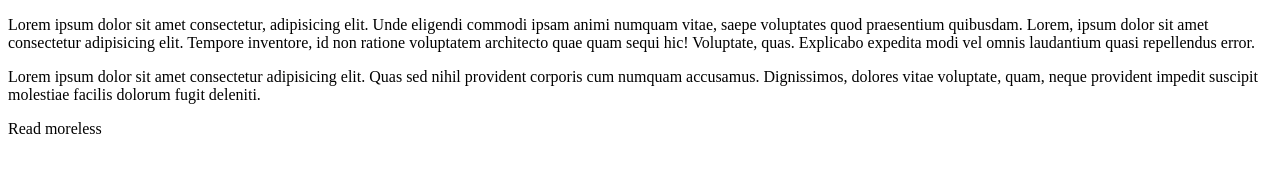
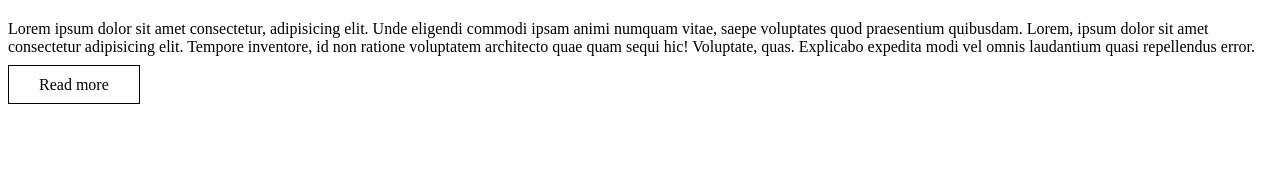
Before and after one commit to SeregaDS/test-test, a plain HTML site: page index2.html in a window 1280 px wide. Drawn offline with nearby package versions, Linux system fonts and the light colour scheme; files that its build step writes are made by us from their sources.

Commit message:
Update index2.html

```diff
--- a/index2.html
+++ b/index2.html
@@ -5,23 +5,29 @@
     <meta http-equiv="X-UA-Compatible" content="IE=edge" />
     <meta name="viewport" content="width=device-width, initial-scale=1.0" />
     <title>Document</title>
-		<link rel="stylesheet" href="./styles.css" />
+    <link rel="stylesheet" href="./styles/styles2.css" />
   </head>
   <body>
     <div class="container">
-			<p
-				>Lorem ipsum dolor sit amet consectetur, adipisicing elit. Unde eligendi commodi ipsam animi numquam vitae,
-				saepe voluptates quod praesentium quibusdam. Lorem, ipsum dolor sit amet consectetur adipisicing elit. Tempore
-				inventore, id non ratione voluptatem architecto quae quam sequi hic! Voluptate, quas. Explicabo expedita modi
-				vel omnis laudantium quasi repellendus error.
+      <p>
+        Lorem ipsum dolor sit amet consectetur, adipisicing elit. Unde eligendi
+        commodi ipsam animi numquam vitae, saepe voluptates quod praesentium
+        quibusdam. Lorem, ipsum dolor sit amet consectetur adipisicing elit.
+        Tempore inventore, id non ratione voluptatem architecto quae quam sequi
+        hic! Voluptate, quas. Explicabo expedita modi vel omnis laudantium quasi
+        repellendus error.
       </p>
       <input type="checkbox" id="read-more" hidden />
-			<p class="extra-text"
-				>Lorem ipsum dolor sit amet consectetur adipisicing elit. Quas sed nihil provident corporis cum numquam
-				accusamus. Dignissimos, dolores vitae voluptate, quam, neque provident impedit suscipit molestiae facilis
-				dolorum fugit deleniti.</p
+      <p class="extra-text">
+        Lorem ipsum dolor sit amet consectetur adipisicing elit. Quas sed nihil
+        provident corporis cum numquam accusamus. Dignissimos, dolores vitae
+        voluptate, quam, neque provident impedit suscipit molestiae facilis
+        dolorum fugit deleniti.
+      </p>
+      <label for="read-more" class="read-more"
+        >Read <span class="more">more</span
+        ><span class="less">less</span></label
       >
-			<label for="read-more" class="read-more">Read <span class="more">more</span><span class="less">less</span></label>
     </div>
   </body>
 </html>
```
Lines whose indentation alone changed are shown as unchanged.
